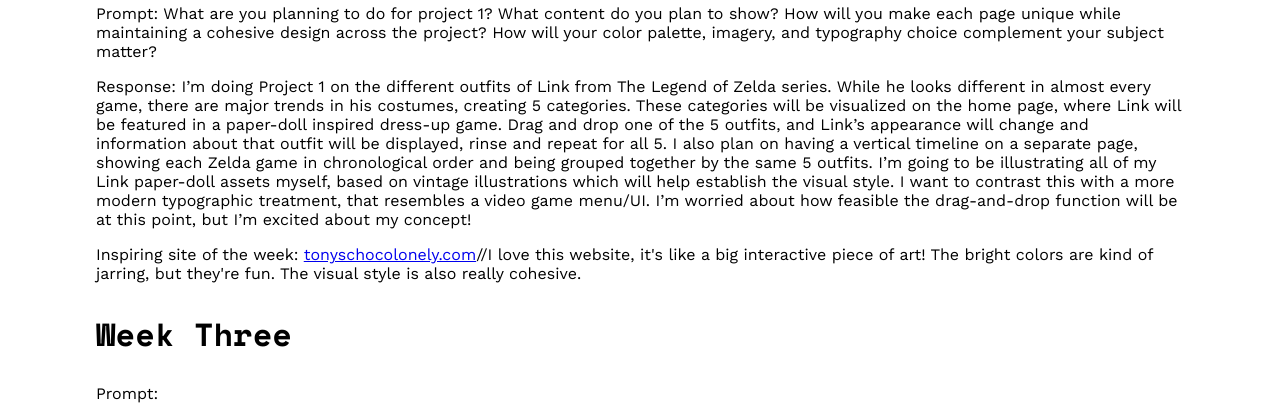
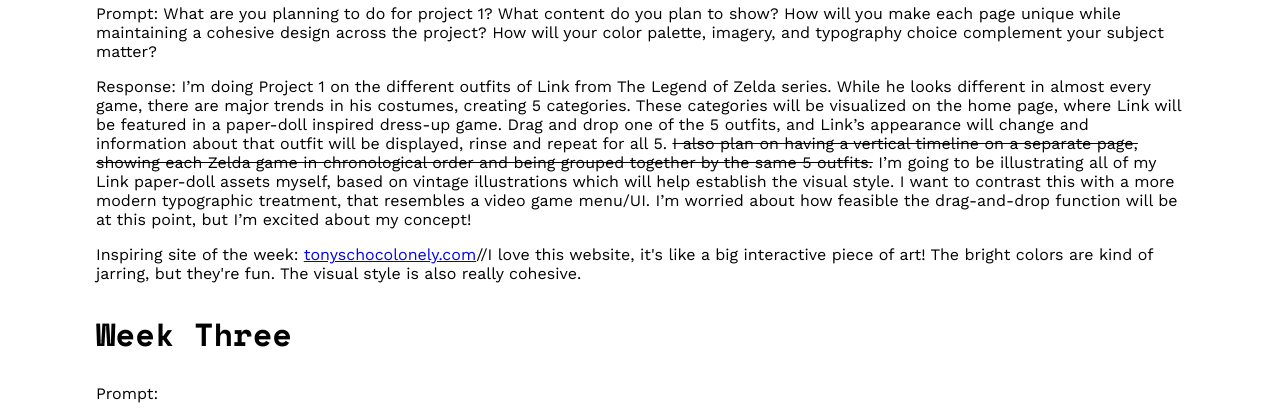
Before and after one commit to michaelfulgaro/michaelfulgaro.github.io, a plain HTML site: page design-journal.html in a window 1280 px wide. Shown: the part 674-1090 px from the top of the page. Drawn offline with nearby package versions, Linux system fonts and the light colour scheme.

Commit message:
Upadate to design journal week 2 entry

```diff
--- a/design-journal.html
+++ b/design-journal.html
@@ -25,7 +25,7 @@
       <section>
         <h2>Week Two</h2>
         <p>Prompt: What are you planning to do for project 1? What content do you plan to show? How will you make each page unique while maintaining a cohesive design across the project? How will your color palette, imagery, and typography choice complement your subject matter?</p>
-        <p>Response: I’m doing Project 1 on the different outfits of Link from The Legend of Zelda series. While he looks different in almost every game, there are major trends in his costumes, creating 5 categories. These categories will be visualized on the home page, where Link will be featured in a paper-doll inspired dress-up game. Drag and drop one of the 5 outfits, and Link’s appearance will change and information about that outfit will be displayed, rinse and repeat for all 5. I also plan on having a vertical timeline on a separate page, showing each Zelda game in chronological order and being grouped together by the same 5 outfits. I’m going to be illustrating all of my Link paper-doll assets myself, based on vintage illustrations which will help establish the visual style. I want to contrast this with a more modern typographic treatment, that resembles a video game menu/UI. I’m worried about how feasible the drag-and-drop function will be at this point, but I’m excited about my concept!</p>
+        <p>Response: I’m doing Project 1 on the different outfits of Link from The Legend of Zelda series. While he looks different in almost every game, there are major trends in his costumes, creating 5 categories. These categories will be visualized on the home page, where Link will be featured in a paper-doll inspired dress-up game. Drag and drop one of the 5 outfits, and Link’s appearance will change and information about that outfit will be displayed, rinse and repeat for all 5. <s>I also plan on having a vertical timeline on a separate page, showing each Zelda game in chronological order and being grouped together by the same 5 outfits.</s> I’m going to be illustrating all of my Link paper-doll assets myself, based on vintage illustrations which will help establish the visual style. I want to contrast this with a more modern typographic treatment, that resembles a video game menu/UI. I’m worried about how feasible the drag-and-drop function will be at this point, but I’m excited about my concept!</p>
         <p>Inspiring site of the week: <a href="https://tonyschocolonely.com/us/en">tonyschocolonely.com</a>//I love this website, it's like a big interactive piece of art! The bright colors are kind of jarring, but they're fun. The visual style is also really cohesive.</p>
       </section>
       <section>
```
